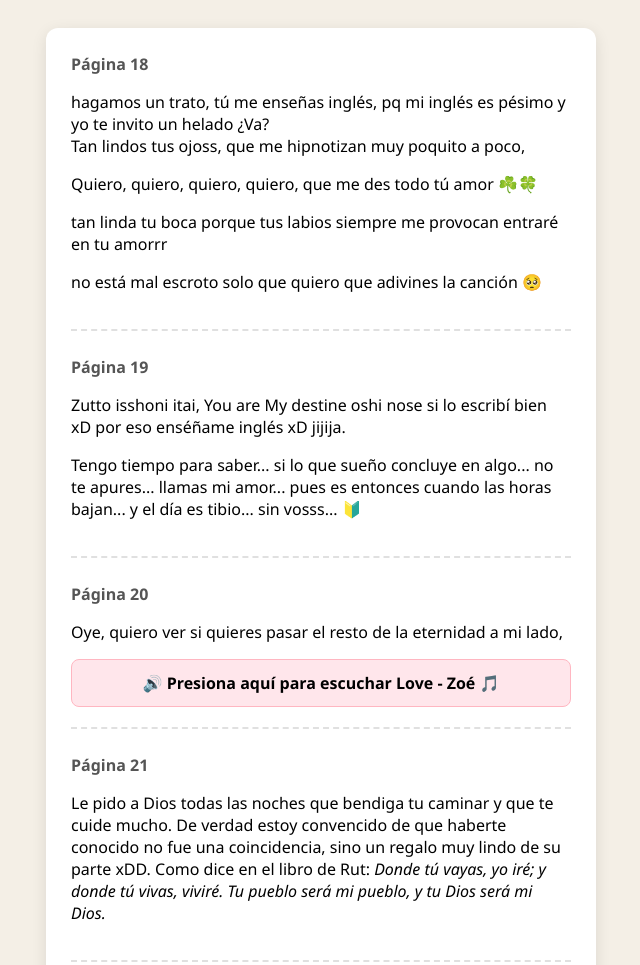
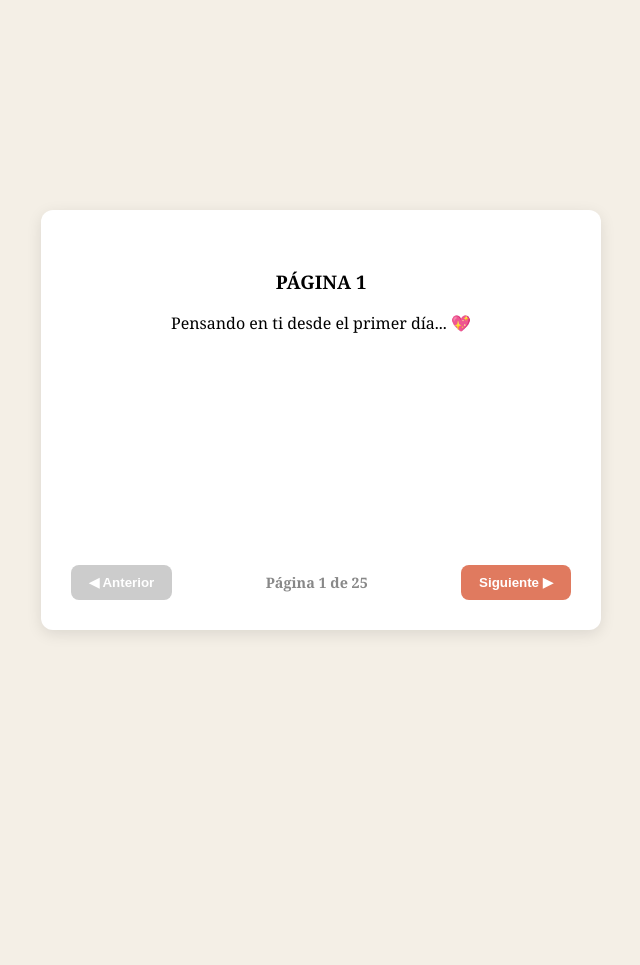
Before and after one commit to pm6389689-coder/Coshasquemedapenadecirte, a plain HTML site: page index.html in a window 1280 px wide. Shown: the top 965 px of the page, without its empty margins (319-959 px from the left). After the commit the page ends 840 px from the top, so only its background shows below. Drawn offline with Linux system fonts and the light colour scheme.

Commit message:
Revise styles and add pages to index.html
Updated styles and added page content for a notebook application.

```diff
--- a/index.html
+++ b/index.html
@@ -5,103 +5,117 @@
   <meta name="viewport" content="width=device-width, initial-scale=1.0">
   <title>Mi Libreta Especial</title>
   <style>
-    /* Estilos básicos para que parezca una libreta centradita */
-    body {
-      background-color: #f4efe6;
-      font-family: 'Segoe UI', Tahoma, Geneva, Verdana, sans-serif;
-      display: flex;
-      justify-content: center;
-      padding: 20px;
-    }
-    .notebook {
-      background: #ffffff;
-      width: 100%;
-      max-width: 500px;
-      border-radius: 12px;
-      padding: 25px;
-      box-shadow: 0 4px 15px rgba(0,0,0,0.1);
-    }
-    .page {
-      border-bottom: 2px dashed #e0e0e0;
-      padding-bottom: 20px;
-      margin-bottom: 25px;
-    }
-    .page-title {
-      font-weight: bold;
-      color: #555;
-      margin-bottom: 10px;
-    }
-    .audio-btn {
-      background: #ffe6eb;
-      border: 1px solid #ffb6c1;
-      padding: 12px;
-      border-radius: 8px;
-      text-align: center;
-      cursor: pointer;
-      margin-top: 10px;
-    }
+    body { background-color: #f4efe6; font-family: 'Georgia', serif; display: flex; justify-content: center; padding: 20px; align-items: center; min-height: 100vh; margin: 0; }
+    .notebook { background: #ffffff; width: 100%; max-width: 500px; border-radius: 12px; padding: 30px; box-shadow: 0 4px 15px rgba(0,0,0,0.1); text-align: center; }
+    .page { display: none; padding: 10px; min-height: 280px; }
+    .active { display: block; }
+    .controls { margin-top: 25px; display: flex; justify-content: space-between; align-items: center; }
+    button { background: #e07a5f; color: white; border: none; padding: 10px 18px; border-radius: 8px; cursor: pointer; font-weight: bold; }
+    button:disabled { background: #ccc; cursor: not-allowed; }
+    .page-num { font-size: 0.9em; color: #888; font-weight: bold; }
+    .audio-btn { background: #ffe6eb; border: 1px solid #ffb6c1; padding: 12px; border-radius: 8px; cursor: pointer; margin-top: 15px; font-size: 0.9em; font-weight: bold; color: #d65a70; }
   </style>
 </head>
 <body>
 
   <div class="notebook">
-    <!-- Aquí colocas tus páginas de la 1 a la 17... -->
 
-    <!-- PÁGINA 18 -->
+    <!-- PÁGINAS 1 A LA 17 -->
+    <div class="page active"><h3>PÁGINA 1</h3><p>Pensando en ti desde el primer día... 💖</p></div>
+    <div class="page"><h3>PÁGINA 2</h3><p>Cada momento a tu lado se vuelve un recuerdo bonito.</p></div>
+    <div class="page"><h3>PÁGINA 3</h3><p>Un pequeño detalle para sacarte una sonrisa.</p></div>
+    <div class="page"><h3>PÁGINA 4</h3><p>Me alegra mucho haber coincido contigo.</p></div>
+    <div class="page"><h3>PÁGINA 5</h3><p>Escribiendo historias que solo tú y yo entendemos.</p></div>
+    <div class="page"><h3>PÁGINA 6</h3><p>Gracias por ser como eres conmigo.</p></div>
+    <div class="page"><h3>PÁGINA 7</h3><p>Tu sonrisa ilumina mi día por completo.</p></div>
+    <div class="page"><h3>PÁGINA 8</h3><p>Poco a poco esto se convirtió en algo muy especial.</p></div>
+    <div class="page"><h3>PÁGINA 9</h3><p>Eres de esas personas que valen la pena totalmente.</p></div>
+    <div class="page"><h3>PÁGINA 10</h3><p>Cada conversación contigo se me pasa volando.</p></div>
+    <div class="page"><h3>PÁGINA 11</h3><p>Nunca me canso de hablar contigo.</p></div>
+    <div class="page"><h3>PÁGINA 12</h3><p>Eres increíble y quería que lo tuvieras presente.</p></div>
+    <div class="page"><h3>PÁGINA 13</h3><p>Espero que disfrutes leyendo esta libretita.</p></div>
+    <div class="page"><h3>PÁGINA 14</h3><p>Un recordatorio de lo mucho que significas para mí.</p></div>
+    <div class="page"><h3>PÁGINA 15</h3><p>Contigo todo es más bonito y tranquilo.</p></div>
+    <div class="page"><h3>PÁGINA 16</h3><p>Gracias por estar presente en mi vida.</p></div>
+    <div class="page"><h3>PÁGINA 17</h3><p>Esto apenas comienza, faltan muchas historias por escribir...</p></div>
+
+    <!-- PÁGINAS 18 A LA 25 -->
     <div class="page">
-      <div class="page-title">Página 18</div>
-      <p>hagamos un trato, tú me enseñas inglés, pq mi inglés es pésimo y yo te invito un helado ¿Va?<br>
-      Tan lindos tus ojoss, que me hipnotizan muy poquito a poco,</p>
-      <p>Quiero, quiero, quiero, quiero, que me des todo tú amor ☘️🍀</p>
-      <p>tan linda tu boca porque tus labios siempre me provocan entraré en tu amorrr</p>
-      <p>no está mal escroto solo que quiero que adivines la canción 🥺</p>
+      <h3>PÁGINA 18</h3>
+      <p>hagamos un trato, tú me enseñas inglés, pq mi inglés es pésimo y yo te invito un helado ¿Va?<br><br>
+      Tan lindos tus ojoss, que me hipnotizan muy poquito a poco,<br><br>
+      Quiero, quiero, quiero, quiero, que me des todo tú amor ☘️🍀<br><br>
+      tan linda tu boca porque tus labios siempre me provocan entraré en tu amorrr<br><br>
+      no está mal escroto solo que quiero que adivines la canción 🥺</p>
     </div>
 
-    <!-- PÁGINA 19 -->
     <div class="page">
-      <div class="page-title">Página 19</div>
-      <p>Zutto isshoni itai, You are My destine oshi nose si lo escribí bien xD por eso enséñame inglés xD jijija.</p>
-      <p>Tengo tiempo para saber... si lo que sueño concluye en algo... no te apures... llamas mi amor... pues es entonces cuando las horas bajan... y el día es tibio... sin vosss... 🔰</p>
+      <h3>PÁGINA 19</h3>
+      <p>Zutto isshoni itai, You are My destine oshi nose si lo escribí bien xD por eso enséñame inglés xD jijija.<br><br>
+      Tengo tiempo para saber... si lo que sueño concluye en algo... no te apures... llamas mi amor... pues es entonces cuando las horas bajan... y el día es tibio... sin vosss... 🔰</p>
     </div>
 
-    <!-- PÁGINA 20 (Con botón de audio) -->
     <div class="page">
-      <div class="page-title">Página 20</div>
+      <h3>PÁGINA 20</h3>
       <p>Oye, quiero ver si quieres pasar el resto de la eternidad a mi lado,</p>
-
       <div class="audio-btn" onclick="document.getElementById('cancionLove').play()">
-        🔊 <b>Presiona aquí para escuchar Love - Zoé 🎵</b>
+        🔊 Presiona aquí para escuchar Love - Zoé 🎵
       </div>
       <audio id="cancionLove" src="love-zoe.mp3"></audio>
     </div>
 
-    <!-- PÁGINAS 21 A LA 25 -->
     <div class="page">
-      <div class="page-title">Página 21</div>
+      <h3>PÁGINA 21</h3>
       <p>Le pido a Dios todas las noches que bendiga tu caminar y que te cuide mucho. De verdad estoy convencido de que haberte conocido no fue una coincidencia, sino un regalo muy lindo de su parte xDD. Como dice en el libro de Rut: <i>Donde tú vayas, yo iré; y donde tú vivas, viviré. Tu pueblo será mi pueblo, y tu Dios será mi Dios.</i></p>
     </div>
 
     <div class="page">
-      <div class="page-title">Página 22</div>
+      <h3>PÁGINA 22</h3>
       <p>El amor de verdad es paciente, busca siempre el bien del otro y no se rinde ante nada. Le agradezco mucho al Señor porque a tu lado aprendo cada día a querer con ganas y de la forma más pura. <i>El amor es paciente, es servicial; el amor no tiene envidia, no hace alarde. Todo lo excusa, todo lo cree, todo lo espera, todo lo soporta.</i></p>
     </div>
 
     <div class="page">
-      <div class="page-title">Página 23</div>
+      <h3>PÁGINA 23</h3>
       <p>Estoy aprendiendo mucho contigo incluso cada dia trato de ser mejor persona, porque yo si quiero ser alguien especial para ti, y todo lo que te estoy escribiendo en este texto es geniuno, y verdadero y no quiero que interpretes esto como algo intenso, lo hago porque yo te quiero y quiero que seas tú, no me dejes porfa xDD, sino te voy a ir a rogar a tu casa, ya se dónde vives</p>
     </div>
 
     <div class="page">
-      <div class="page-title">Página 24</div>
+      <h3>PÁGINA 24</h3>
       <p>Dicen las Sagradas Escrituras que <i>las muchas aguas no podrán apagar el amor, ni lo ahogarán los ríos</i>. Y es que lo que siento por ti no depende de un momento o de un estado de ánimo, está cimentado en la fe de que Dios nos puso en el mismo camino para cuidarnos el uno al otro.</p>
     </div>
 
     <div class="page">
-      <div class="page-title">Página 25</div>
+      <h3>PÁGINA 25</h3>
       <p>Que el Señor sea siempre el centro de todo lo que hagamos. Si lo ponemos a Él en primer lugar, estoy seguro de que ningún Papu podrá derribar este sentimiento xDD. Como dice en Eclesiastés: <i>Un cordón de tres dobleces no se rompe fácilmente.</i></p>
+    </div>
+
+    <!-- BOTONES PARA CAMBIAR DE PÁGINA -->
+    <div class="controls">
+      <button id="btnPrev" onclick="changePage(-1)" disabled>◀ Anterior</button>
+      <span class="page-num" id="pageNum">Página 1 de 25</span>
+      <button id="btnNext" onclick="changePage(1)">Siguiente ▶</button>
     </div>
 
   </div>
 
+  <script>
+    let currentPage = 0;
+    const pages = document.querySelectorAll('.page');
+    const pageNumText = document.getElementById('pageNum');
+    const btnPrev = document.getElementById('btnPrev');
+    const btnNext = document.getElementById('btnNext');
+
+    function changePage(direction) {
+      pages[currentPage].classList.remove('active');
+      currentPage += direction;
+      pages[currentPage].classList.add('active');
+
+      pageNumText.innerText = `Página ${currentPage + 1} de ${pages.length}`;
+
+      btnPrev.disabled = (currentPage === 0);
+      btnNext.disabled = (currentPage === pages.length - 1);
+    }
+  </script>
+
 </body>
 </html>
```
